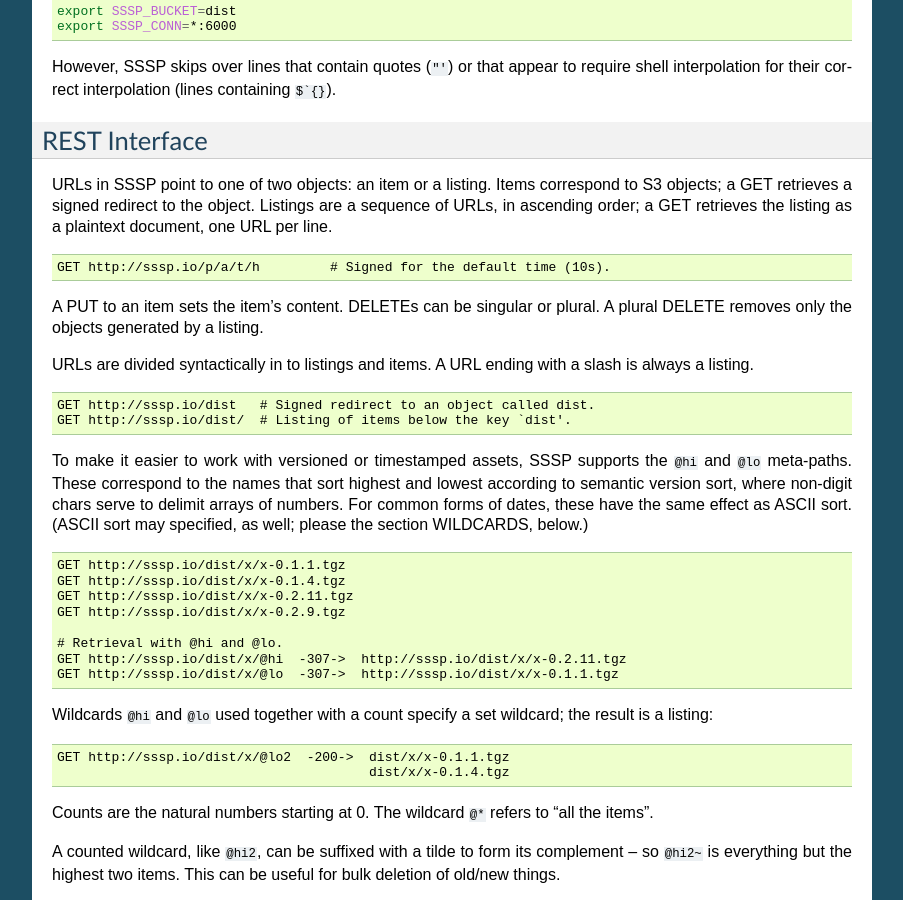
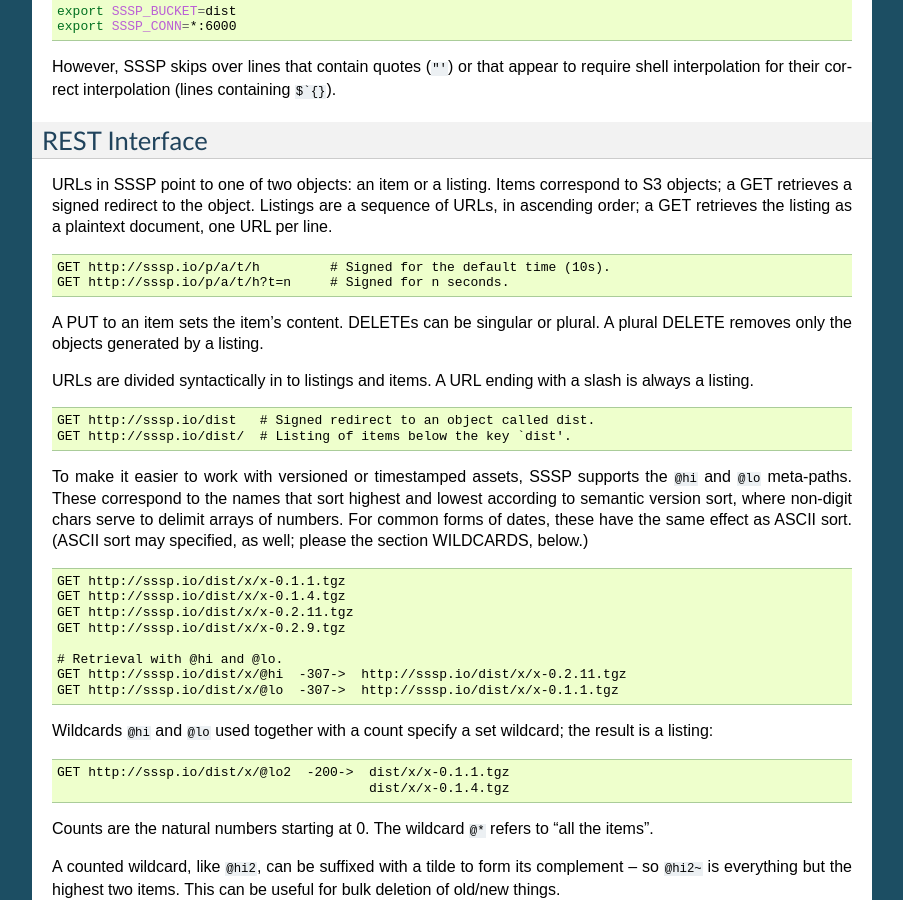
Before and after one commit to airbnb/sssp, a Sphinx documentation site: the page built from doc/index.rst, in a window 1280 px wide and 900 px high, scrolled down 906 px. Shown: the whole window, without its empty margins (198-1101 px from the left). Built offline with Sphinx 7.4.7, drawn with Linux system fonts in a browser that asks for light colours.

Commit message:
Document signing interval flag.

```diff
--- a/doc/index.rst
+++ b/doc/index.rst
@@ -82,9 +82,9 @@ listing as a plaintext document, one URL per line.
 .. code-block:: text
 
   GET http://sssp.io/p/a/t/h         # Signed for the default time (10s).
+  GET http://sssp.io/p/a/t/h?t=n     # Signed for n seconds.
 
 ..  TODO
-    GET http://sssp.io/p/a/t/h?t=_n_s  # Signed for _n_ seconds.
     GET http://sssp.io/p/a/t/h?t=_t_   # Signed until _t_.
     GET http://sssp.io/p/a/t/h?nosign  # Just this URL again.
 
```
Also changed, not shown: 1 other file.
